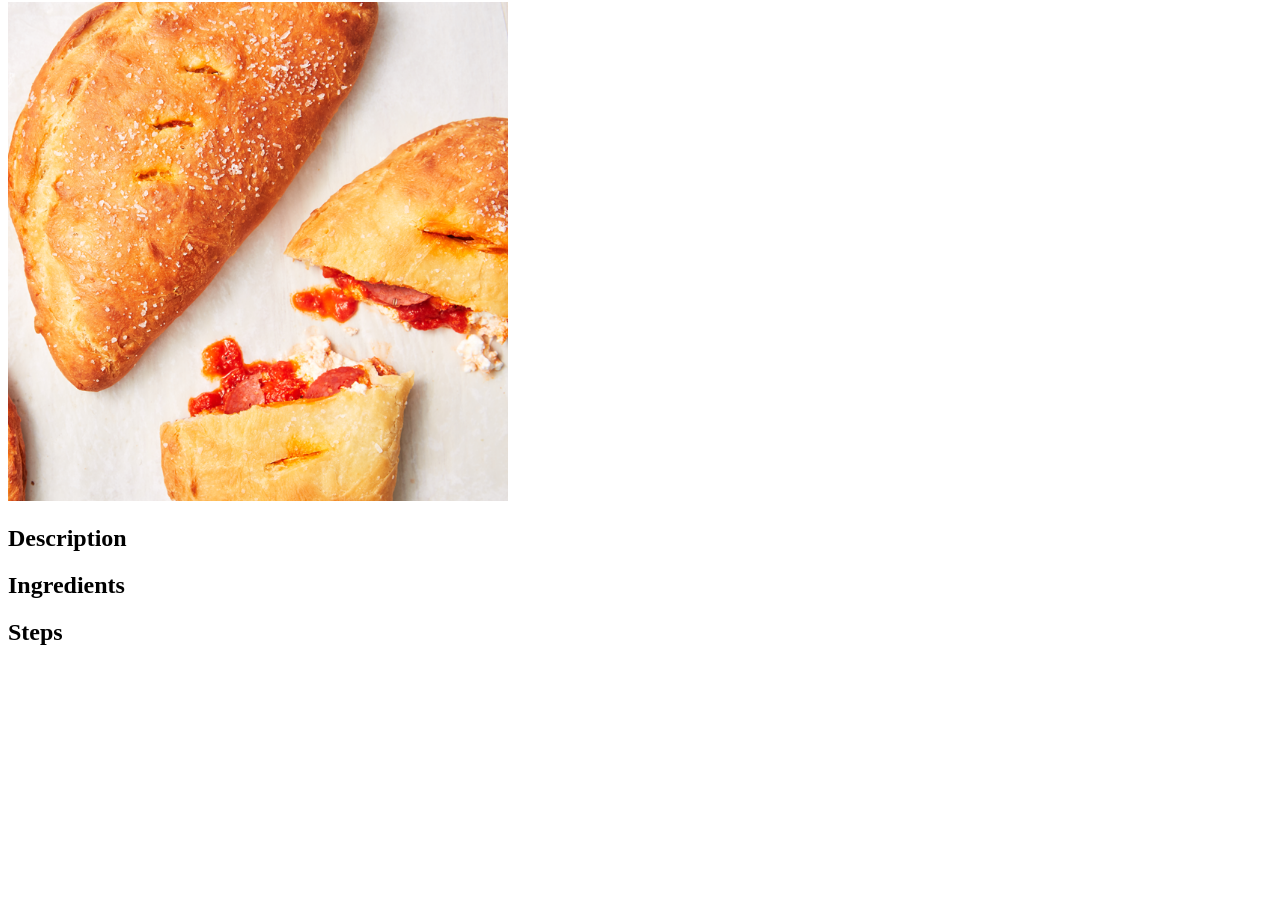
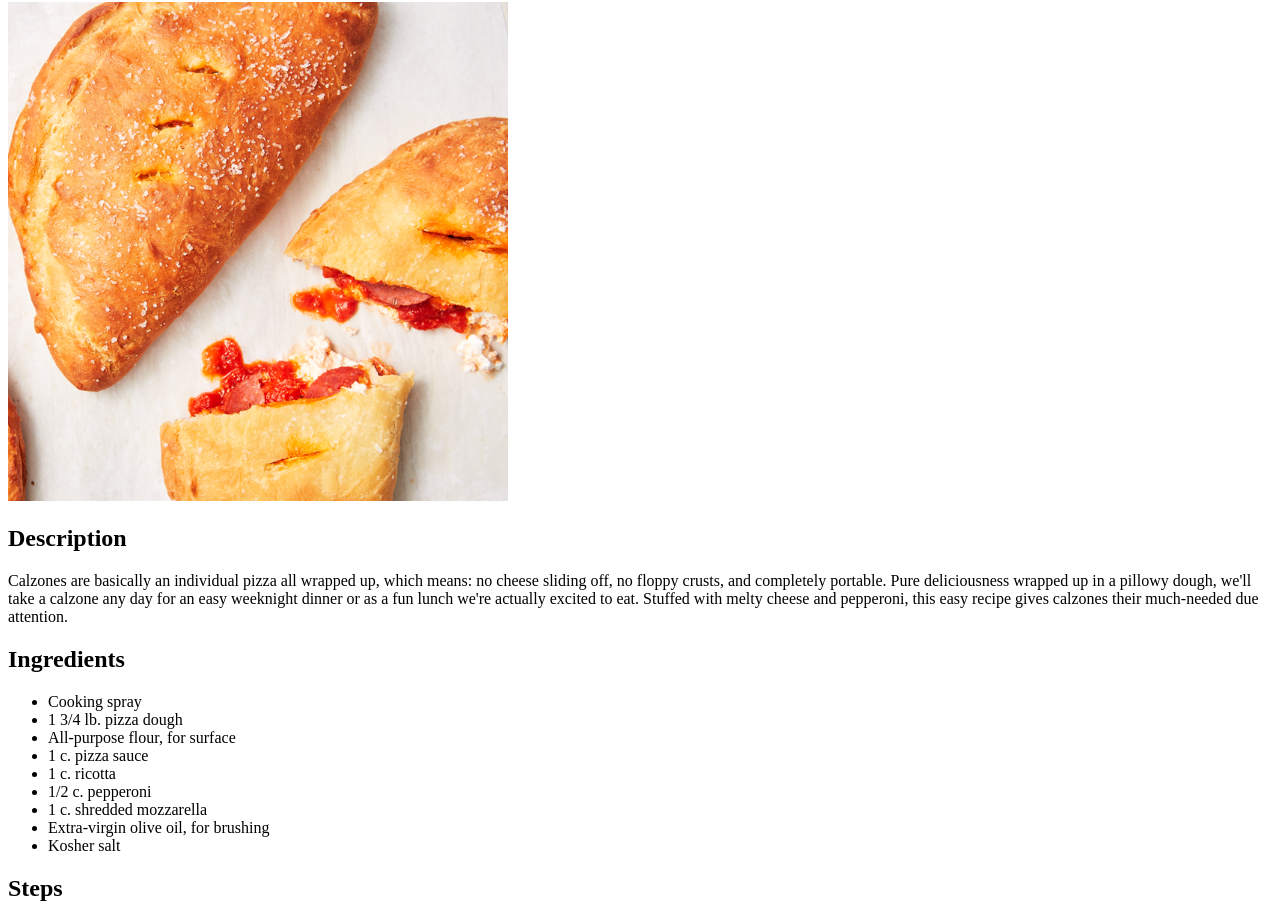
Before and after one commit to atrakjun51/odin-recipes, a plain HTML site: page recipes/calzone.html in a window 1280 px wide. Shown: the part 78-1000 px from the top of the page. Before the commit the page ends 800 px from the top, so only its background shows below. Drawn offline with Linux system fonts and the light colour scheme.

Commit message:
Add ingredients to calzone page

```diff
--- a/recipes/calzone.html
+++ b/recipes/calzone.html
@@ -9,10 +9,19 @@
         <img src="../img/calzone.png" width="500" alt="A whole calzone and a split calzone">
 
         <h2>Description</h2>
-        <p></p>
+        <p>Calzones are basically an individual pizza all wrapped up, which means: no cheese sliding off, no floppy crusts, and completely portable. Pure deliciousness wrapped up in a pillowy dough, we'll take a calzone any day for an easy weeknight dinner or as a fun lunch we're actually excited to eat. Stuffed with melty cheese and pepperoni, this easy recipe gives calzones their much-needed due attention.</p>
 
         <h2>Ingredients</h2>
         <ul>
+            <li>Cooking spray</li>
+            <li>1 3/4 lb. pizza dough</li>
+            <li>All-purpose flour, for surface</li>
+            <li>1 c. pizza sauce</li>
+            <li>1 c. ricotta</li>
+            <li>1/2 c. pepperoni</li>
+            <li>1 c. shredded mozzarella</li>
+            <li>Extra-virgin olive oil, for brushing</li>
+            <li>Kosher salt</li>
         </ul>
 
         <h2>Steps</h2>
```
